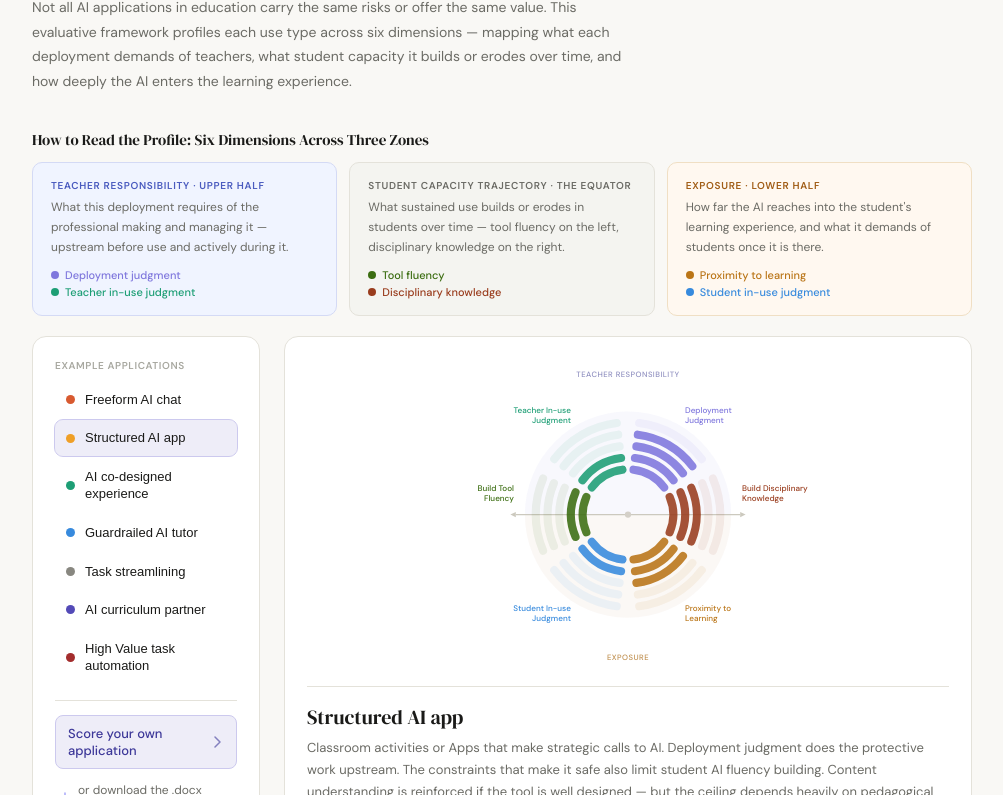
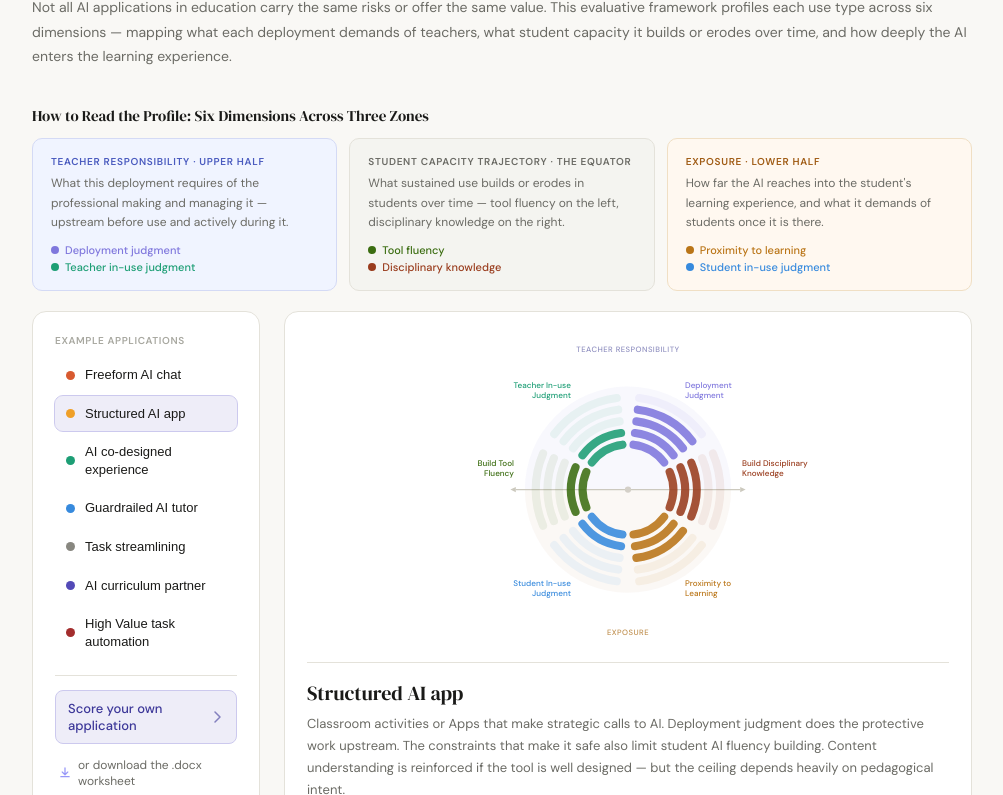
Before and after one commit to mharrington-png/framework, a plain HTML site: page index.html in a window 1280 px wide. Shown: the part 134-929 px from the top of the page, without its empty margins (138-1141 px from the left). Drawn offline with Linux system fonts and the light colour scheme.

Commit message:
fixed header text width

```diff
--- a/index.html
+++ b/index.html
@@ -21,7 +21,7 @@
 
   header{margin-bottom:36px}
   header h1{font-family:'DM Serif Display',serif;font-size:clamp(24px,4vw,38px);font-weight:400;line-height:1.15;margin-bottom:10px}
-  header p{font-size:14px;color:var(--muted);line-height:1.75;max-width:600px}
+  header p{font-size:14px;color:var(--muted);line-height:1.75}
   header .byline{margin-top:14px;font-size:11px;color:var(--dim);letter-spacing:.05em;text-transform:uppercase}
 
   .layout{display:grid;grid-template-columns:228px 1fr;gap:24px;align-items:start}
```
